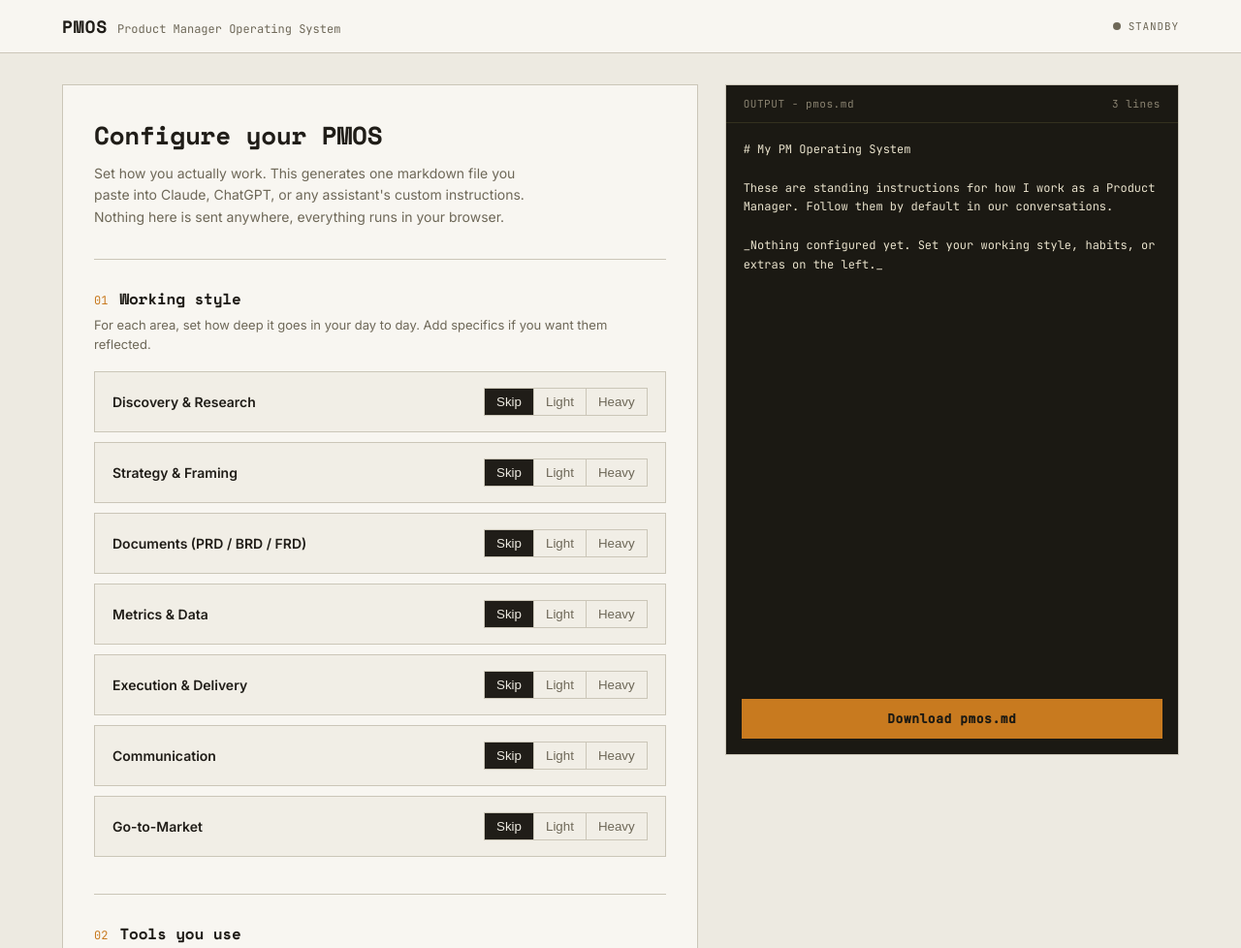
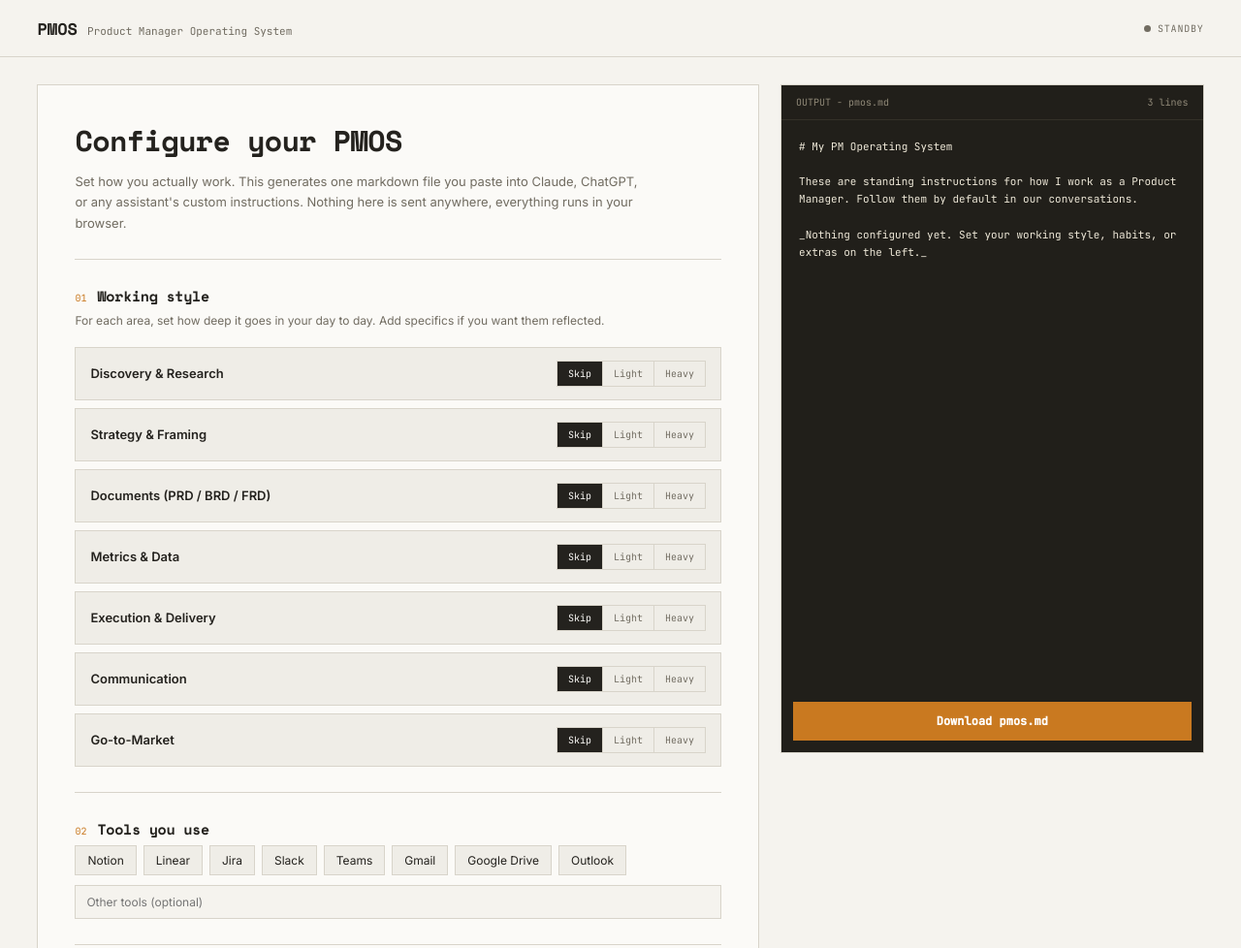
Before and after one commit to Ashutosh-nagaria/pmos, a plain HTML site: page index.html in a window 1280 px wide. Shown: the top 978 px of the page at 97% size. Drawn offline with nearby package versions, Linux system fonts and the light colour scheme.

Commit message:
Refactor CSS variables and styles for consistency

```diff
--- a/style.css
+++ b/style.css
@@ -1,48 +1,71 @@
 :root {
-  --bone: #EDEAE1;
-  --panel: #F8F6F1;
-  --panel-2: #F1EEE6;
-  --line: #CBC6B8;
-  --ink: #201D18;
-  --ink-soft: #6E6858;
-  --amber: #C87A1F;
-  --amber-bright: #E2952F;
-  --teal: #2C5F5A;
-  --console-bg: #1B1913;
-  --console-text: #E9E2CC;
-  --console-dim: #8A8371;
+  --bg: #f5f3ee;
+  --surface: #fbfaf7;
+  --surface-soft: #efede7;
+  --line: #d8d4ca;
+  --ink: #24221e;
+  --ink-soft: #716c61;
+  --accent: #c97920;
+  --accent-hover: #df8b27;
+  --preview-bg: #211f1a;
+  --preview-text: #eee8d8;
+  --preview-dim: #918a79;
 }
 
-* { box-sizing: border-box; }
+[data-theme="dark"] {
+  --bg: #151513;
+  --surface: #1c1b18;
+  --surface-soft: #24231f;
+  --line: #38362f;
+  --ink: #eeeae1;
+  --ink-soft: #aaa498;
+  --accent: #d88928;
+  --accent-hover: #e89a3a;
+  --preview-bg: #0e0e0c;
+  --preview-text: #eee8d8;
+  --preview-dim: #8d887b;
+}
+
+* {
+  box-sizing: border-box;
+}
 
 body {
   margin: 0;
-  background: var(--bone);
+  background: var(--bg);
   color: var(--ink);
-  font-family: 'Inter', sans-serif;
+  font-family: "Inter", sans-serif;
   -webkit-font-smoothing: antialiased;
+  transition: background 0.2s ease, color 0.2s ease;
 }
 
-h1, h2 {
-  font-family: 'Space Mono', monospace;
-  letter-spacing: -0.01em;
+button,
+input {
+  font: inherit;
+}
+
+h1,
+h2 {
+  font-family: "Space Mono", monospace;
+  letter-spacing: -0.02em;
 }
 
 .topbar {
-  border-bottom: 1px solid var(--line);
-  background: var(--panel);
   position: sticky;
   top: 0;
   z-index: 10;
+  background: var(--bg);
+  border-bottom: 1px solid var(--line);
 }
 
 .topbar-inner {
-  max-width: 1200px;
+  width: 94vw;
+  max-width: 1500px;
+  min-height: 58px;
   margin: 0 auto;
-  padding: 14px 24px;
   display: flex;
+  align-items: center;
   justify-content: space-between;
-  align-items: center;
 }
 
 .brand {
@@ -52,337 +75,421 @@ h1, h2 {
 }
 
 .brand-mark {
-  font-family: 'Space Mono', monospace;
+  font-family: "Space Mono", monospace;
   font-weight: 700;
-  font-size: 18px;
-  letter-spacing: 0.04em;
+  font-size: 17px;
 }
 
 .brand-sub {
-  font-size: 12px;
   color: var(--ink-soft);
-  font-family: 'JetBrains Mono', monospace;
+  font-family: "JetBrains Mono", monospace;
+  font-size: 11px;
+}
+
+.topbar-actions {
+  display: flex;
+  align-items: center;
+  gap: 18px;
 }
 
 .status-light {
   display: flex;
   align-items: center;
-  gap: 8px;
-  font-family: 'JetBrains Mono', monospace;
-  font-size: 11px;
+  gap: 7px;
+  color: var(--ink-soft);
+  font-family: "JetBrains Mono", monospace;
+  font-size: 10px;
   letter-spacing: 0.08em;
-  color: var(--ink-soft);
 }
 
 .dot {
-  width: 8px;
-  height: 8px;
+  width: 7px;
+  height: 7px;
   border-radius: 50%;
   background: var(--ink-soft);
-  transition: background 0.2s;
 }
 
 .status-light.live .dot {
-  background: var(--amber-bright);
-  box-shadow: 0 0 6px var(--amber-bright);
+  background: var(--accent);
+  box-shadow: 0 0 7px var(--accent);
+}
+
+.theme-toggle {
+  padding: 6px 10px;
+  border: 1px solid var(--line);
+  background: var(--surface);
+  color: var(--ink-soft);
+  font-family: "JetBrains Mono", monospace;
+  font-size: 10px;
+  letter-spacing: 0.06em;
+  cursor: pointer;
+}
+
+.theme-toggle:hover {
+  color: var(--ink);
+  border-color: var(--ink-soft);
 }
 
 .layout {
-  max-width: 1200px;
+  width: 94vw;
+  max-width: 1500px;
   margin: 0 auto;
-  padding: 32px 24px 80px;
+  padding: 28px 0 70px;
   display: grid;
-  grid-template-columns: 1.4fr 1fr;
-  gap: 28px;
+  grid-template-columns: minmax(0, 1.45fr) minmax(420px, 0.85fr);
+  gap: 22px;
   align-items: start;
 }
 
 .panel {
-  background: var(--panel);
+  min-width: 0;
   border: 1px solid var(--line);
+  background: var(--surface);
 }
 
 .form-panel {
-  padding: 32px;
+  padding: 34px 38px;
+}
+
+.intro {
+  padding-bottom: 26px;
+}
+
+.eyebrow {
+  margin-bottom: 12px;
+  color: var(--accent);
+  font-family: "JetBrains Mono", monospace;
+  font-size: 10px;
+  letter-spacing: 0.08em;
 }
 
 .intro h1 {
-  font-size: 26px;
   margin: 0 0 10px;
+  font-size: 30px;
 }
 
 .intro p {
+  max-width: 72ch;
+  margin: 0;
   color: var(--ink-soft);
-  font-size: 14px;
-  line-height: 1.6;
-  max-width: 52ch;
-  margin: 0 0 32px;
+  font-size: 13px;
+  line-height: 1.65;
 }
 
 .section {
+  padding: 26px 0;
   border-top: 1px solid var(--line);
-  padding: 28px 0;
 }
 
 .section-head {
   display: flex;
   align-items: baseline;
-  gap: 12px;
+  gap: 11px;
   margin-bottom: 6px;
 }
 
 .section-index {
-  font-family: 'JetBrains Mono', monospace;
-  font-size: 12px;
-  color: var(--amber);
+  color: var(--accent);
+  font-family: "JetBrains Mono", monospace;
+  font-size: 10px;
 }
 
 .section-head h2 {
-  font-size: 16px;
   margin: 0;
+  font-size: 15px;
 }
 
 .section-note {
-  font-size: 13px;
+  margin: 4px 0 17px;
   color: var(--ink-soft);
-  margin: 4px 0 18px;
-  line-height: 1.5;
+  font-size: 12px;
+  line-height: 1.55;
 }
 
-/* categories */
+.category-item {
+  margin-bottom: 8px;
+  padding: 13px 15px;
+  border: 1px solid var(--line);
+  background: var(--surface-soft);
+}
 
-.category-item {
-  border: 1px solid var(--line);
-  background: var(--panel-2);
-  padding: 16px 18px;
-  margin-bottom: 10px;
+.category-item:last-child {
+  margin-bottom: 0;
 }
 
 .category-item-head {
   display: flex;
+  align-items: center;
   justify-content: space-between;
-  align-items: center;
-  gap: 12px;
-  flex-wrap: wrap;
+  gap: 16px;
 }
 
 .category-name {
+  font-size: 13px;
   font-weight: 600;
-  font-size: 14px;
 }
 
 .switch3 {
   display: flex;
+  overflow: hidden;
   border: 1px solid var(--line);
-  overflow: hidden;
-  font-family: 'JetBrains Mono', monospace;
-  font-size: 11px;
 }
 
 .switch3 button {
-  border: none;
+  padding: 6px 11px;
+  border: 0;
+  border-right: 1px solid var(--line);
   background: transparent;
-  padding: 6px 12px;
+  color: var(--ink-soft);
   cursor: pointer;
-  color: var(--ink-soft);
-  border-right: 1px solid var(--line);
+  font-family: "JetBrains Mono", monospace;
+  font-size: 10px;
 }
 
-.switch3 button:last-child { border-right: none; }
+.switch3 button:last-child {
+  border-right: 0;
+}
 
 .switch3 button.active {
   background: var(--ink);
-  color: var(--bone);
+  color: var(--surface);
 }
 
 .switch3 button.active.heavy {
-  background: var(--amber);
-  color: var(--bone);
+  background: var(--accent);
+  color: #fff;
 }
 
 .category-text {
+  display: none;
   width: 100%;
-  margin-top: 10px;
-  display: none;
+  margin-top: 9px;
 }
 
-.category-text.show { display: block; }
+.category-text.show {
+  display: block;
+}
 
-/* tools */
+.text-input {
+  width: 100%;
+  padding: 9px 11px;
+  border: 1px solid var(--line);
+  outline: none;
+  background: var(--bg);
+  color: var(--ink);
+  font-size: 12px;
+}
+
+.text-input:focus {
+  border-color: var(--accent);
+}
 
 .chip-grid {
   display: flex;
   flex-wrap: wrap;
-  gap: 8px;
-  margin-bottom: 12px;
+  gap: 7px;
+  margin-bottom: 10px;
 }
 
 .chip {
+  padding: 7px 12px;
   border: 1px solid var(--line);
-  background: var(--panel-2);
-  padding: 7px 14px;
-  font-size: 13px;
+  background: var(--surface-soft);
+  color: var(--ink);
+  font-size: 12px;
   cursor: pointer;
-  user-select: none;
 }
 
 .chip.active {
+  border-color: var(--ink);
   background: var(--ink);
-  color: var(--bone);
-  border-color: var(--ink);
+  color: var(--surface);
 }
-
-/* habits */
 
 .habit-list {
   display: grid;
-  grid-template-columns: 1fr 1fr;
-  gap: 8px;
+  grid-template-columns: repeat(2, minmax(0, 1fr));
+  column-gap: 20px;
+  row-gap: 2px;
+}
+
+.habit-group-label {
+  grid-column: 1 / -1;
+  margin-top: 14px;
+  margin-bottom: 4px;
+  color: var(--accent);
+  font-family: "JetBrains Mono", monospace;
+  font-size: 9px;
+  letter-spacing: 0.08em;
 }
 
 .habit-item {
   display: flex;
   align-items: flex-start;
   gap: 8px;
-  font-size: 13px;
-  padding: 8px 10px;
-  border: 1px solid transparent;
-}
-
-.habit-item:hover {
-  border-color: var(--line);
-  background: var(--panel-2);
+  padding: 7px 0;
+  font-size: 12px;
+  line-height: 1.45;
 }
 
 .habit-item input {
   margin-top: 3px;
+  accent-color: var(--accent);
 }
 
-.habit-group-label {
-  grid-column: 1 / -1;
-  font-family: 'JetBrains Mono', monospace;
-  font-size: 11px;
-  color: var(--amber);
-  margin-top: 12px;
-  letter-spacing: 0.05em;
-}
-
-/* extras */
-
 .extra-block {
+  margin-bottom: 8px;
+  padding: 13px 15px;
   border: 1px solid var(--line);
-  background: var(--panel-2);
-  padding: 14px 18px;
-  margin-bottom: 10px;
+  background: var(--surface-soft);
 }
 
 .toggle-row {
   display: flex;
   align-items: center;
-  gap: 10px;
+  gap: 9px;
   cursor: pointer;
+  font-size: 13px;
   font-weight: 600;
-  font-size: 14px;
+}
+
+.toggle-row input {
+  accent-color: var(--accent);
 }
 
 .extra-fields {
   display: none;
-  margin-top: 12px;
+  flex-direction: column;
   gap: 8px;
-  flex-direction: column;
+  margin-top: 11px;
 }
 
-.extra-fields.show { display: flex; }
-
-.text-input {
-  width: 100%;
-  border: 1px solid var(--line);
-  background: var(--bone);
-  padding: 9px 12px;
-  font-family: 'Inter', sans-serif;
-  font-size: 13px;
-  color: var(--ink);
+.extra-fields.show {
+  display: flex;
 }
-
-.text-input:focus {
-  outline: none;
-  border-color: var(--amber);
-}
-
-/* preview */
 
 .preview-panel {
   position: sticky;
-  top: 76px;
+  top: 82px;
+  height: calc(100vh - 110px);
   display: flex;
   flex-direction: column;
-  height: calc(100vh - 108px);
-  background: var(--console-bg);
-  color: var(--console-text);
-  border: 1px solid var(--line);
+  overflow: hidden;
+  background: var(--preview-bg);
+  color: var(--preview-text);
 }
 
 .preview-head {
   display: flex;
+  align-items: center;
   justify-content: space-between;
-  padding: 12px 18px;
-  font-family: 'JetBrains Mono', monospace;
-  font-size: 11px;
-  color: var(--console-dim);
-  border-bottom: 1px solid #33301F;
-  letter-spacing: 0.05em;
+  padding: 11px 15px;
+  border-bottom: 1px solid #343128;
+  color: var(--preview-dim);
+  font-family: "JetBrains Mono", monospace;
+  font-size: 10px;
 }
 
 .preview-body {
   flex: 1;
+  min-height: 0;
+  margin: 0;
+  padding: 18px;
   overflow-y: auto;
-  padding: 18px;
-  margin: 0;
-  font-family: 'JetBrains Mono', monospace;
-  font-size: 12px;
-  line-height: 1.65;
   white-space: pre-wrap;
   word-break: break-word;
+  font-family: "JetBrains Mono", monospace;
+  font-size: 11px;
+  line-height: 1.65;
 }
 
 .download-btn {
-  margin: 16px;
+  margin: 12px;
   padding: 12px;
-  background: var(--amber);
-  color: var(--console-bg);
-  border: none;
-  font-family: 'JetBrains Mono', monospace;
-  font-size: 13px;
+  border: 0;
+  background: var(--accent);
+  color: #fff;
+  font-family: "JetBrains Mono", monospace;
+  font-size: 12px;
   font-weight: 700;
-  letter-spacing: 0.04em;
   cursor: pointer;
 }
 
 .download-btn:hover {
-  background: var(--amber-bright);
+  background: var(--accent-hover);
 }
 
 .footer {
-  max-width: 1200px;
+  width: 94vw;
+  max-width: 1500px;
   margin: 0 auto;
-  padding: 0 24px 40px;
+  padding: 0 0 35px;
 }
 
 .footer p {
-  font-size: 12px;
+  max-width: 75ch;
+  margin: 0;
   color: var(--ink-soft);
-  max-width: 60ch;
+  font-size: 11px;
+  line-height: 1.55;
 }
 
-@media (max-width: 900px) {
+@media (max-width: 1050px) {
   .layout {
-    grid-template-columns: 1fr;
+    grid-template-columns: minmax(0, 1fr) minmax(360px, 0.75fr);
   }
-  .preview-panel {
-    position: static;
-    height: 400px;
-  }
+
   .habit-list {
     grid-template-columns: 1fr;
   }
 }
+
+@media (max-width: 820px) {
+  .topbar-inner,
+  .layout,
+  .footer {
+    width: 92vw;
+  }
+
+  .layout {
+    grid-template-columns: 1fr;
+  }
+
+  .preview-panel {
+    position: static;
+    height: 500px;
+  }
+
+  .brand-sub {
+    display: none;
+  }
+}
+
+@media (max-width: 560px) {
+  .topbar-inner,
+  .layout,
+  .footer {
+    width: calc(100% - 28px);
+  }
+
+  .form-panel {
+    padding: 23px 18px;
+  }
+
+  .category-item-head {
+    align-items: flex-start;
+    flex-direction: column;
+  }
+
+  .switch3 {
+    width: 100%;
+  }
+
+  .switch3 button {
+    flex: 1;
+  }
+
+  .preview-panel {
+    height: 440px;
+  }
+}
```
